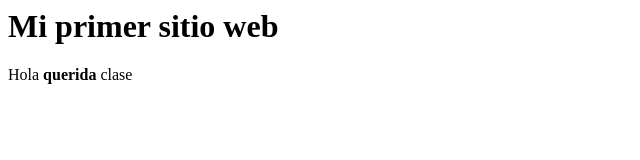
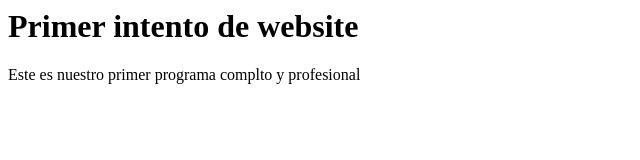
Before and after one commit to platzi/curso-programacion-basica, a plain HTML site: page pagina.html in a window 1280 px wide. Shown: the whole page, without its empty margins (0-640 px from the left). Drawn offline with Linux system fonts and the light colour scheme.

Commit message:
Update pagina.html

```diff
--- a/pagina.html
+++ b/pagina.html
@@ -1,2 +1,9 @@
-<h1>Mi primer sitio web</h1>
-Hola <strong>querida</strong> clase
+<html>
+<head>
+  <title>Mi primera paginita</title>
+</head>
+<body>
+  <h1>Primer intento de website</h1>
+  <p>Este es nuestro primer programa complto y profesional</p>
+</body>
+</html>
```
